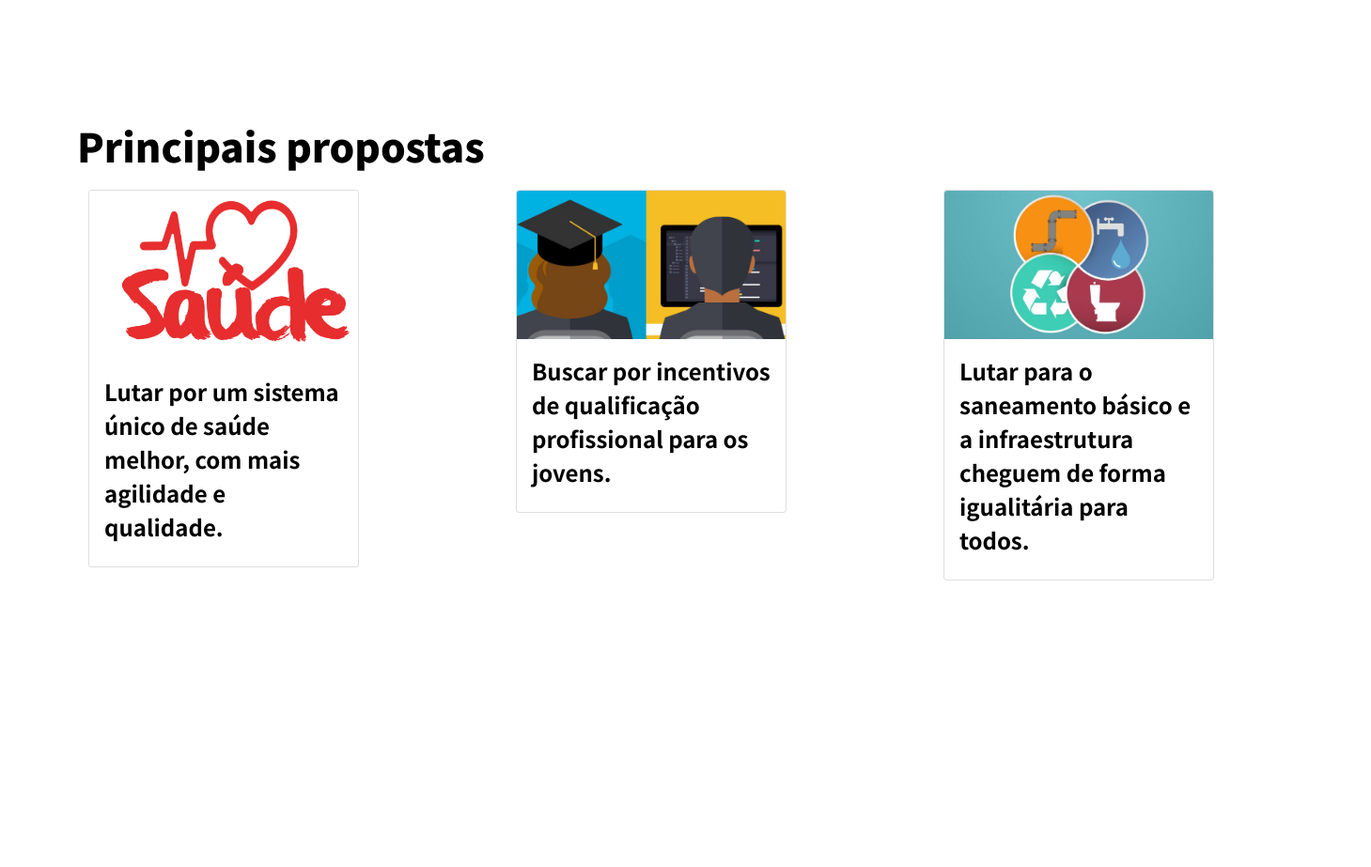
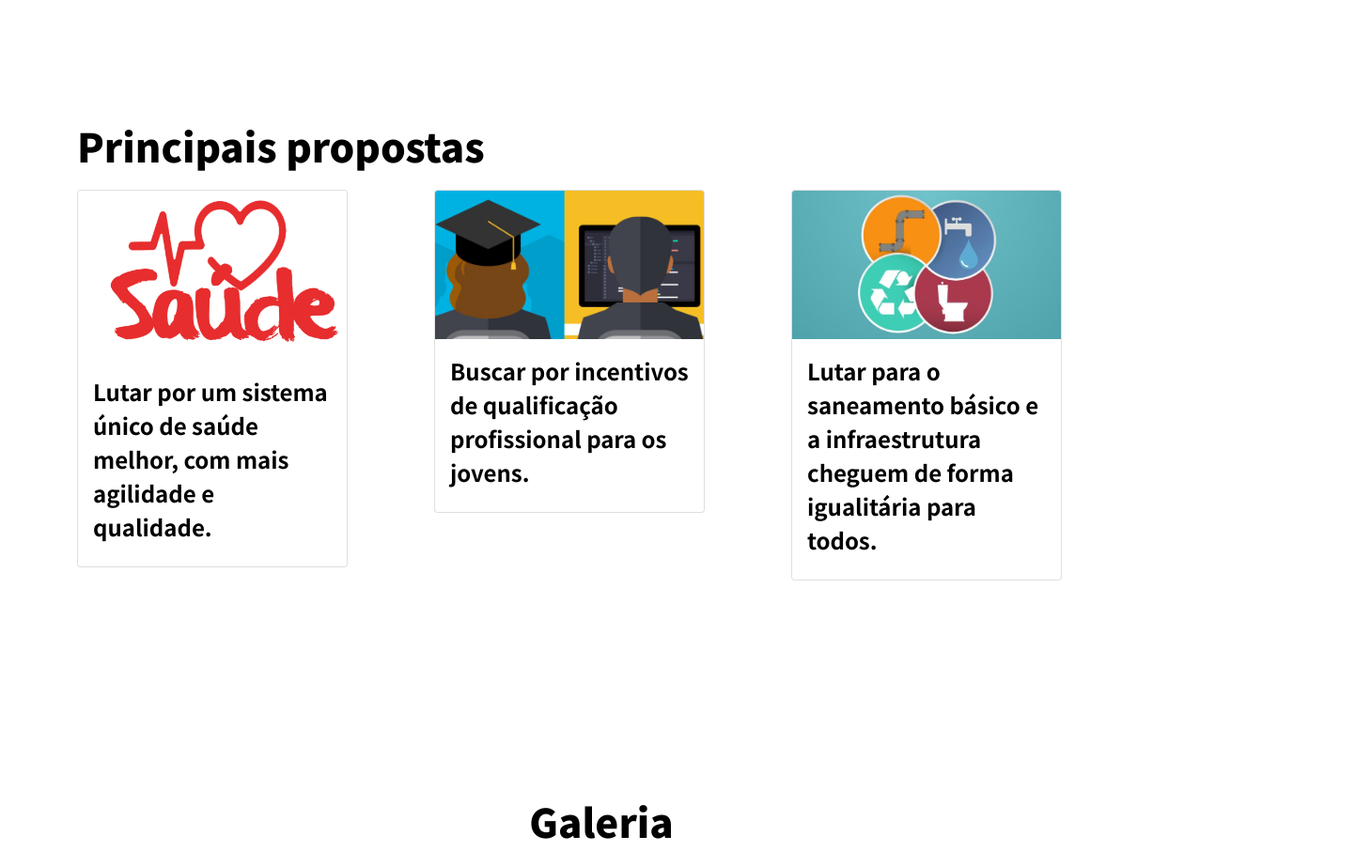
Before and after one commit to edenilson-souza/geovanio-celestino-site, a website: page index.html in a window 1280 px wide. Shown: the part 1560-2483 px from the top of the page at 94% size, 1459 px wide, since content can reach past the window. Drawn offline with Linux system fonts and the light colour scheme.

Commit message:
Update index.html

```diff
--- a/index.html
+++ b/index.html
@@ -110,14 +110,14 @@ https://templatemo.com/tm-567-nomad-force
 
             </section>
             <section class="section-padding" id="propostas">
-                <div class="container mb-5 pb-lg-5">
-                    <div class="col-12">
-                        <h2 class="mb-3" data-aos="fade-up">Principais propostas</h2>
-                    </div>
+
+
                     <div class="container">
+                        <div class="col-12">
+                            <h2 class="mb-3" data-aos="fade-up">Principais propostas</h2>
+                        </div>
                         <div class="row">
-                            <div style="display: flex; position: relative; flex-direction: row;">
-                                <div class="col-5">
+                                <div class="col">
                                     <div class="card" style="width: 18rem;">
                                         <img src="images/SAUDE.png" class="card-img-top" alt="...">
                                         <div class="card-body">
@@ -126,7 +126,7 @@ https://templatemo.com/tm-567-nomad-force
                                     </div>
                                 </div>
 
-                                <div class="col-5">
+                                <div class="col">
                                     <div class="card" style="width: 18rem;">
                                         <img src="images/ensinotecnico.jpg" class="card-img-top" alt="...">
                                         <div class="card-body">
@@ -135,7 +135,7 @@ https://templatemo.com/tm-567-nomad-force
                                     </div>
                                 </div>
 
-                                <div class="col-5">
+                                <div class="col">
                                     <div class="card" style="width: 18rem;">
                                         <img src="images/SANEAMENTO-revisado-768x425.jpg" class="card-img-top" alt="...">
                                         <div class="card-body">
@@ -143,10 +143,10 @@ https://templatemo.com/tm-567-nomad-force
                                         </div>
                                     </div>
                                 </div>
-                            </div>
+
                         </div>
                     </div>
-                </div>
+
             </section>
             <section class="section-padding" id="galeria">
                 <div class="container">
```
